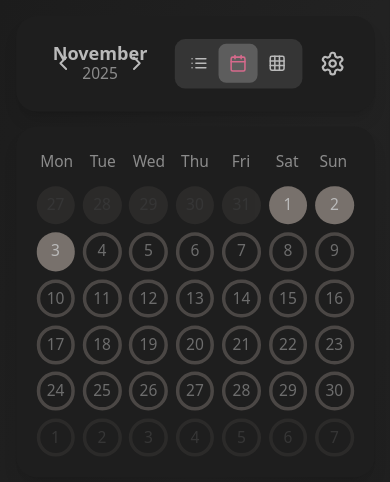
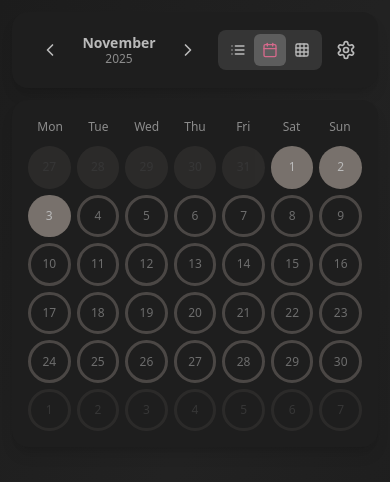
Before and after one commit to RenHojoo/mood-journal-pwa, a React (Vite) app: page / in a window 390 px wide. Shown: the top 482 px of the page. Built offline with nearby package versions, Linux system fonts and the light colour scheme.

Commit message:
Update styles.css

```diff
--- a/src/styles.css
+++ b/src/styles.css
@@ -30,7 +30,7 @@
    ============================================================================ */
 html,
 body {
-  overflow-x: hidden;
+  overflow: hidden;
   background-color: var(--color-base-bg);
   color: var(--color-text);
   font-size: 1rem;
@@ -45,27 +45,9 @@ body {
   height: 100%;
 }
 
-@media (max-width: 480px) {
-  body {
-    transform: scale(1.15);
-    transform-origin: top left;
-    width: 86.95%;
-    height: 86.95%;
-  }
-}
-
 html {
   height: 100%;
   height: -webkit-fill-available;
-  font-size: 16px;
-  -webkit-text-size-adjust: 100% !important;
-  text-size-adjust: 100% !important;
-}
-
-@media (max-width: 480px) {
-  html {
-    font-size: 18px;
-  }
 }
 
 .bg-dynamic-gradient {
@@ -173,13 +155,6 @@ textarea::placeholder {
   }
   .button-size-lg {
     @apply px-6 py-3 text-lg;
-  }
-
-  @media (max-width: 480px) {
-    .text-sm { @apply text-base; }
-    .text-base { @apply text-lg; }
-    .text-lg { @apply text-xl; }
-    .text-xl { @apply text-2xl; }
   }
 
   .icon-button-size-sm {
```
